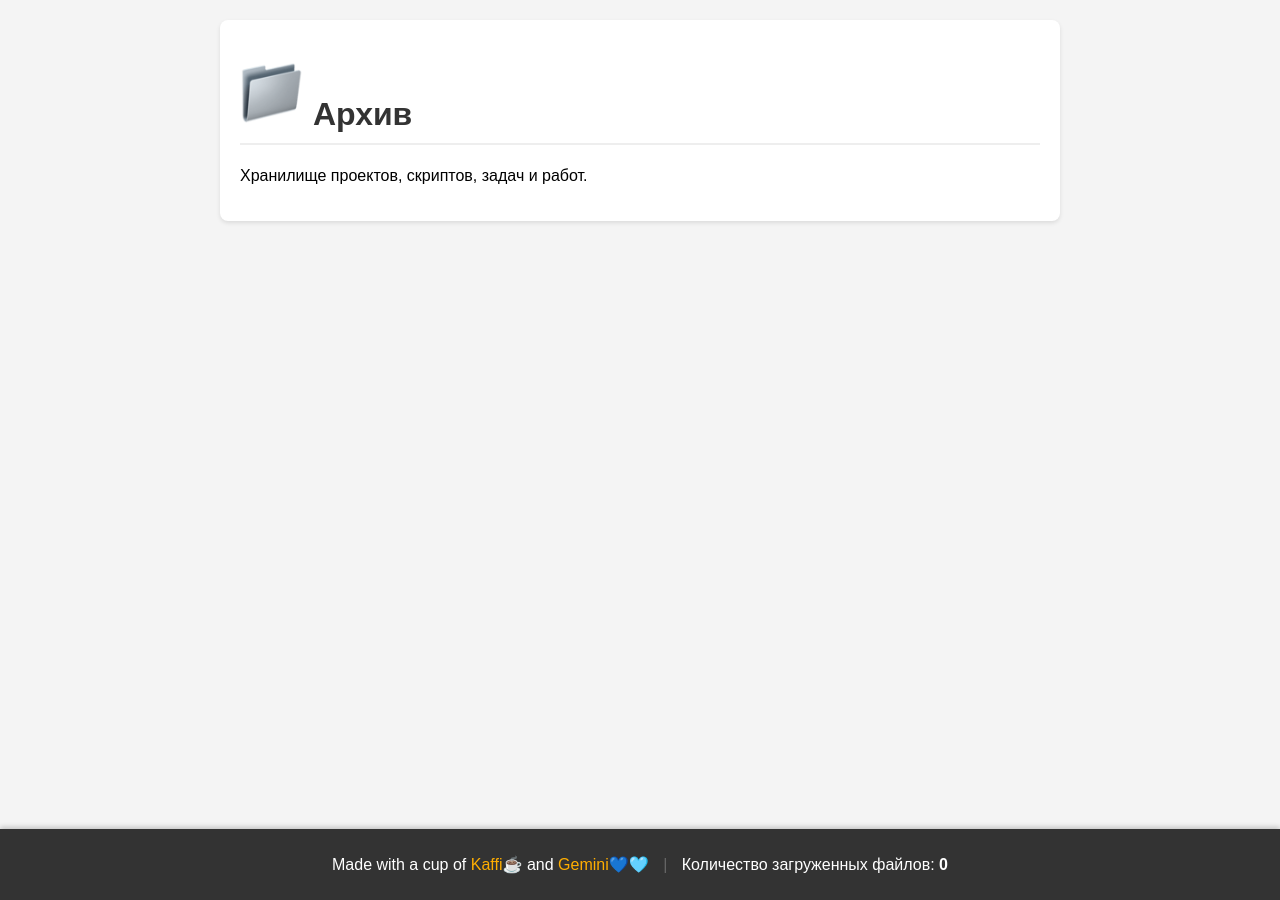
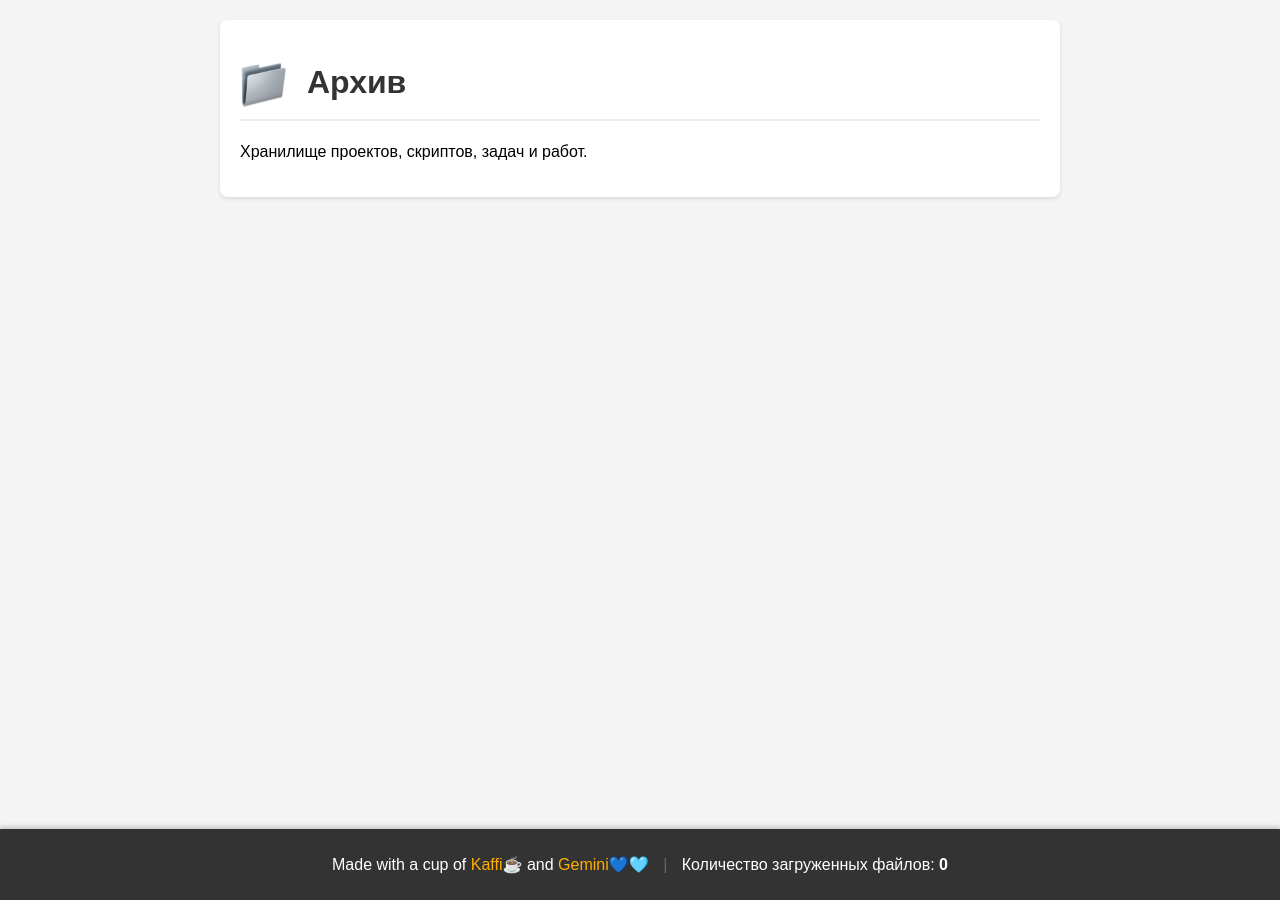
Before and after one commit to kaffichan/kaffichan.github.io, a Jekyll site: the page built from index.html, in a window 1280 px wide. Built offline with Jekyll 4.4.1, drawn with Linux system fonts in a browser that asks for light colours.

Commit message:
Update index.html

```diff
--- a/index.html
+++ b/index.html
@@ -2,7 +2,7 @@
 layout: default
 title: 📁 Архив
 ---
-<h1><img src="img/folder.svg" width="64" height="64"> Архив</h1>
+<h1><img src="img/folder.svg" width="48" height="48" style="vertical-align: middle; margin-right: 10px;"> Архив</h1>
 
 <p>Хранилище проектов, скриптов, задач и работ.</p>
 
```
